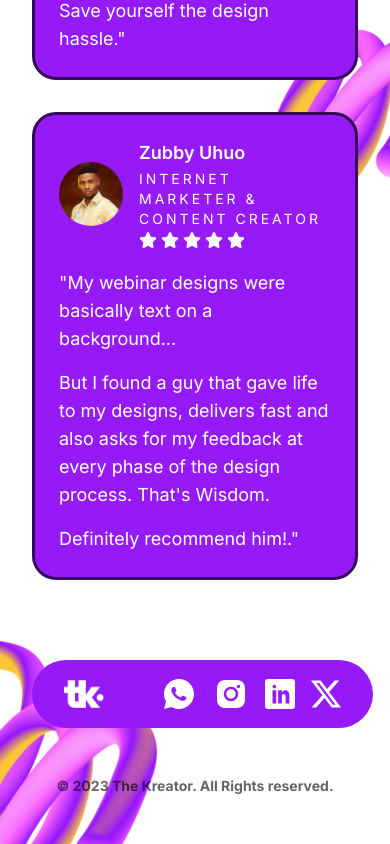
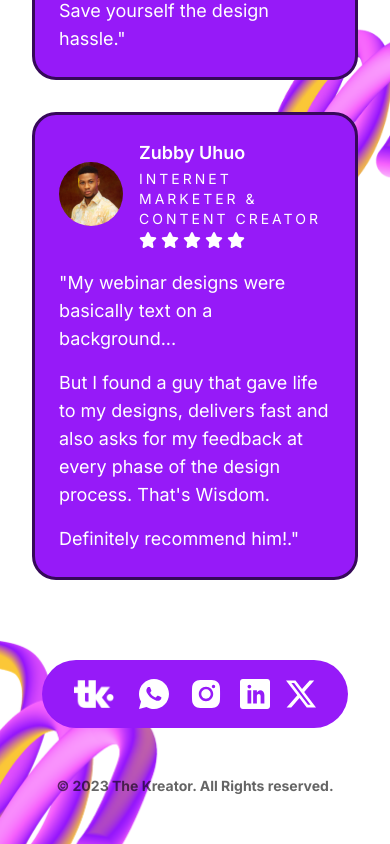
Before and after one commit to TheAce74/TheKreatorPortfolio, a React (Vite) app: page / in a window 390 px wide. Shown: the part 4801-5645 px from the top of the page. Built offline with nearby package versions, Linux system fonts and the light colour scheme.

Commit message:
style: updated mobile style

```diff
--- a/src/components/Footer.tsx
+++ b/src/components/Footer.tsx
@@ -8,7 +8,7 @@ import curve4 from "../assets/curved4.png";
 export default function Footer() {
   return (
     <footer id="contact" className="section relative">
-      <div className="w-[max(50%,_30ch)] mx-auto bg-primary-500 dark:bg-primary-900 text-neutral-100 py-4 px-8 my-12 md:-mt-12 rounded-full flex items-center justify-between">
+      <div className="w-[max(50%,_27ch)] mx-auto bg-primary-500 dark:bg-primary-900 text-neutral-100 py-4 px-8 my-12 md:-mt-12 rounded-full flex items-center justify-between">
         <img
           src={logoDark}
           alt="The Kreator's Logo"
```
